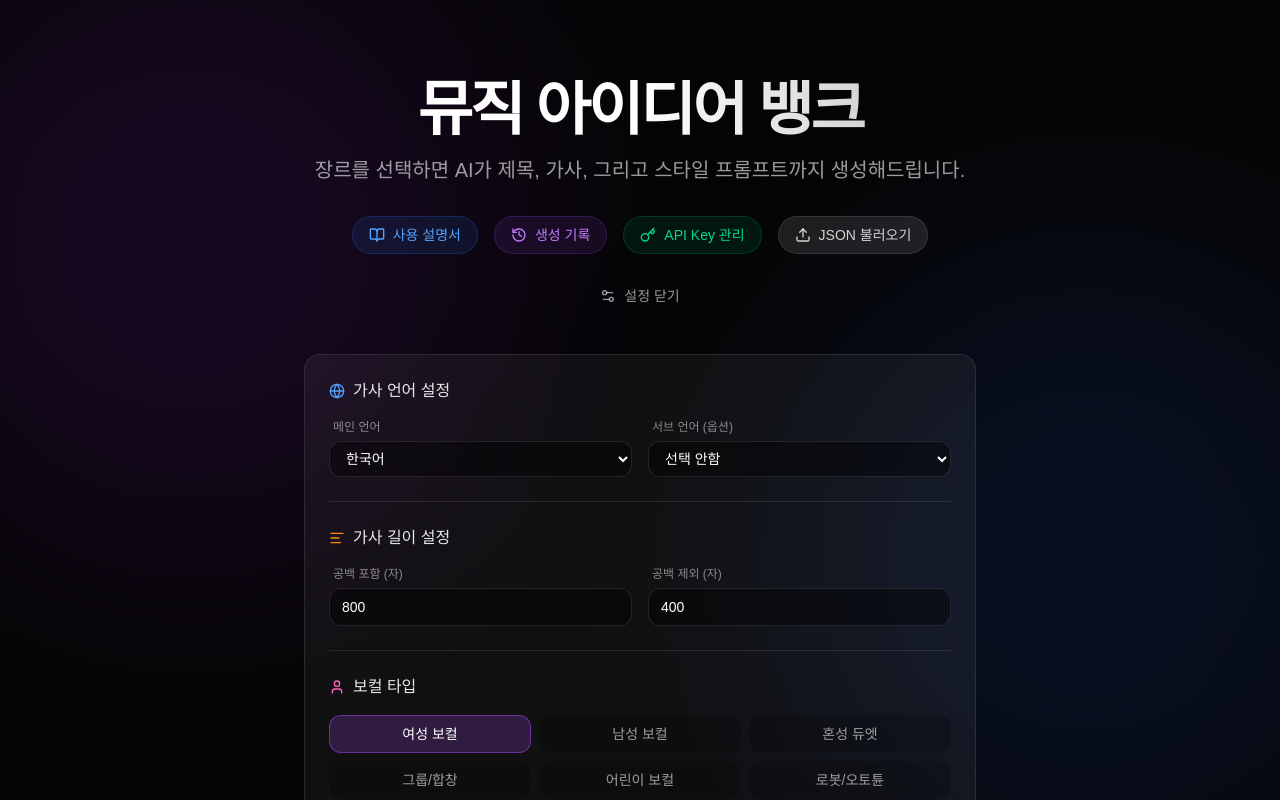
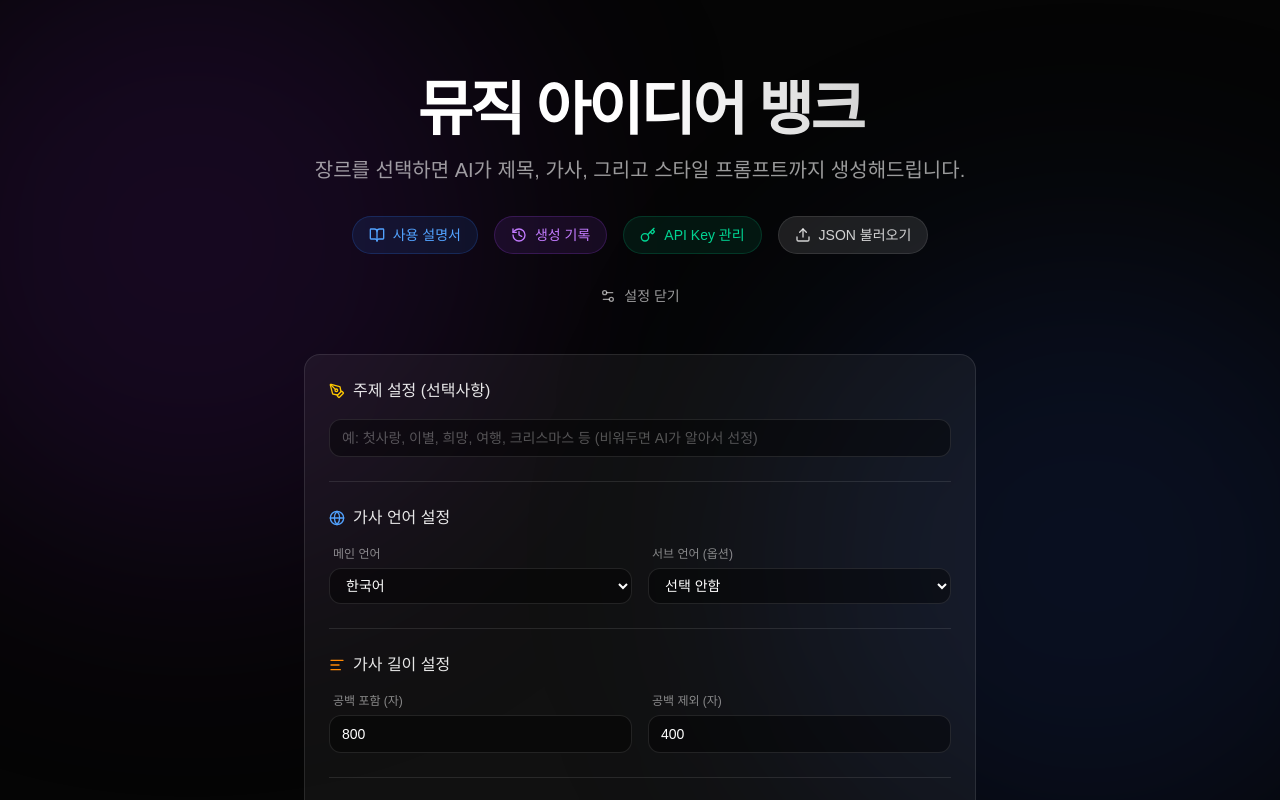
Before and after one commit to parkys1004/Music-Idea-Bank, a React (Vite) app: page / in a window 1280 px wide. Shown: the top 800 px of the page. Built offline with nearby package versions, Linux system fonts and the light colour scheme.

Commit message:
feat: Add theme selection for lyrics generation
Introduces a new theme input in the settings panel. This allows users to specify a theme for their song ideas, influencing the generated titles and style prompts. The AI generation functions have been updated to accept and incorporate this theme.

```diff
--- a/src/App.tsx
+++ b/src/App.tsx
@@ -29,6 +29,7 @@ export default function App() {
   const [showSettings, setShowSettings] = useState(true);
   const [currentModel, setCurrentModel] = useState(getModel());
   const [lyricsLength, setLyricsLength] = useState({ total: 800, noSpace: 400 });
+  const [theme, setTheme] = useState('');
 
   const handleModelChange = (modelId: string) => {
     setModel(modelId);
@@ -109,7 +110,7 @@ export default function App() {
 
     try {
       // Step 1: Generate Metadata (Titles & Styles)
-      const metadata = await generateIdeaMetadata(genreName, vocalType);
+      const metadata = await generateIdeaMetadata(genreName, vocalType, theme);
 
       // Initialize ideas with metadata and empty lyrics
       const initialIdeas = metadata.map(m => ({ ...m, lyrics: "", genre: genreName }));
@@ -125,7 +126,7 @@ export default function App() {
 
       const lyricPromises = initialIdeas.map(async (idea, index) => {
         try {
-          const lyrics = await generateLyrics(genreName, idea.title, idea.stylePrompt, langConfig);
+          const lyrics = await generateLyrics(genreName, idea.title, idea.stylePrompt, langConfig, theme);
 
           // Update State for UI
           setIdeas(prev => {
@@ -356,6 +357,8 @@ export default function App() {
           handleModelChange={handleModelChange}
           lyricsLength={lyricsLength}
           setLyricsLength={setLyricsLength}
+          theme={theme}
+          setTheme={setTheme}
         />
 
         {/* Genre Selection Grid */}
--- a/src/components/SettingsPanel.tsx
+++ b/src/components/SettingsPanel.tsx
@@ -1,5 +1,5 @@
 import { motion, AnimatePresence } from 'motion/react';
-import { Globe, User, Cpu, AlignLeft } from 'lucide-react';
+import { Globe, User, Cpu, AlignLeft, PenTool } from 'lucide-react';
 import { LANGUAGES, VOCAL_TYPES } from '../constants';
 import { AVAILABLE_MODELS } from '../services/ai';
 import { cn } from '../lib/utils';
@@ -20,6 +20,8 @@ interface SettingsPanelProps {
   handleModelChange: (modelId: string) => void;
   lyricsLength: { total: number; noSpace: number };
   setLyricsLength: (length: { total: number; noSpace: number }) => void;
+  theme: string;
+  setTheme: (theme: string) => void;
 }
 
 export default function SettingsPanel({
@@ -38,6 +40,8 @@ export default function SettingsPanel({
   handleModelChange,
   lyricsLength,
   setLyricsLength,
+  theme,
+  setTheme,
 }: SettingsPanelProps) {
   return (
     <AnimatePresence>
@@ -49,6 +53,25 @@ export default function SettingsPanel({
           className="overflow-hidden mb-12 max-w-2xl mx-auto"
         >
           <div className="bg-white/5 border border-white/10 rounded-2xl p-6 space-y-6">
+            {/* Theme Settings */}
+            <div className="space-y-4">
+              <div className="flex items-center gap-2 text-white/90 font-medium">
+                <PenTool className="w-4 h-4 text-yellow-400" />
+                주제 설정 (선택사항)
+              </div>
+              <div>
+                <input
+                  type="text"
+                  value={theme}
+                  onChange={(e) => setTheme(e.target.value)}
+                  placeholder="예: 첫사랑, 이별, 희망, 여행, 크리스마스 등 (비워두면 AI가 알아서 선정)"
+                  className="w-full bg-black/40 border border-white/10 rounded-xl px-3 py-2 text-sm text-white focus:outline-none focus:border-purple-500/50 placeholder:text-white/30"
+                />
+              </div>
+            </div>
+
+            <div className="h-px bg-white/10" />
+
             {/* Language Settings */}
             <div className="space-y-4">
               <div className="flex items-center gap-2 text-white/90 font-medium">
--- a/src/services/ai/generators.ts
+++ b/src/services/ai/generators.ts
@@ -2,9 +2,13 @@ import { Type } from "@google/genai";
 import { getAiClient, getModel } from "./config";
 import { IdeaMetadata, LanguageConfig } from "./types";
 
-export async function generateIdeaMetadata(genre: string, vocalType: string): Promise<IdeaMetadata[]> {
+export async function generateIdeaMetadata(genre: string, vocalType: string, theme?: string): Promise<IdeaMetadata[]> {
   const model = getModel();
   const ai = getAiClient();
+
+  const themeInstruction = theme
+    ? `사용자가 지정한 주제는 "${theme}"입니다. 이 주제를 중심으로 제목과 분위기를 구상하세요.`
+    : `주제가 지정되지 않았으므로, ${genre} 장르에 어울리는 대중적이고 매력적인 주제를 자유롭게 선정하세요.`;
 
   const prompt = `
     [Persona & Expertise]
@@ -27,10 +31,11 @@ export async function generateIdeaMetadata(genre: string, vocalType: string): Pr
     [Task]
     사용자가 선택한 음악 장르는 "${genre}"입니다.
     사용자가 선호하는 보컬 타입은 "${vocalType}"입니다.
-    이 장르와 보컬 타입을 기반으로, 위 지식 베이스를 활용하여 SUNO V5에 최적화된 음악 아이디어 5개를 구상해주세요.
+    ${themeInstruction}
+    이 장르와 보컬 타입, 그리고 주제를 기반으로, 위 지식 베이스를 활용하여 SUNO V5에 최적화된 음악 아이디어 5개를 구상해주세요.
 
     각 아이디어에 대해 다음을 생성하세요:
-    1. **제목 (Title)**: 창의적이고 매력적인 한국어 노래 제목
+    1. **제목 (Title)**: 창의적이고 매력적인 한국어 노래 제목 (주제 반영 필수)
     2. **스타일 프롬프트 (Style Prompt)**: 위 10번 템플릿([Main Genre], [Sub-Genre]...)을 엄격히 준수하여 영문으로 작성하세요.
        - **[Vocal Style]** 부분에 사용자가 선택한 "${vocalType}"을 반영하여 구체적인 보컬 톤을 묘사하세요. (예: "${vocalType}" -> "ethereal female vocals", "gritty male vocals" 등 장르에 맞게 변형)
        - 장르에 맞는 구체적인 악기, 분위기, BPM을 조합하고, **모든 프롬프트의 끝에 반드시 'pristine production, wide stereo, hifi, masterpiece' 등 고음질 태그를 포함하세요.**
@@ -78,7 +83,7 @@ export async function generateIdeaMetadata(genre: string, vocalType: string): Pr
   }
 }
 
-export async function generateLyrics(genre: string, title: string, stylePrompt: string, langConfig: LanguageConfig): Promise<string> {
+export async function generateLyrics(genre: string, title: string, stylePrompt: string, langConfig: LanguageConfig, theme?: string): Promise<string> {
   const model = getModel();
   const ai = getAiClient();
 
@@ -90,10 +95,15 @@ export async function generateLyrics(genre: string, title: string, stylePrompt:
     ? `가사 길이는 공백 포함 약 ${langConfig.length.total}자 (공백 제외 약 ${langConfig.length.noSpace}자) 정도로 작성해주세요.`
     : `가사 길이는 공백 포함 약 800자 (공백 제외 약 400자) 정도로 작성해주세요.`;
 
+  const themeInstruction = theme
+    ? `주제: ${theme} (이 주제를 가사에 깊이 있게 반영해주세요)`
+    : `주제: 곡의 제목과 스타일에 어울리는 자유 주제`;
+
   const prompt = `
     장르: ${genre}
     제목: ${title}
     스타일: ${stylePrompt}
+    ${themeInstruction}
 
     위 곡에 어울리는 가사를 작성해주세요.
 
```
